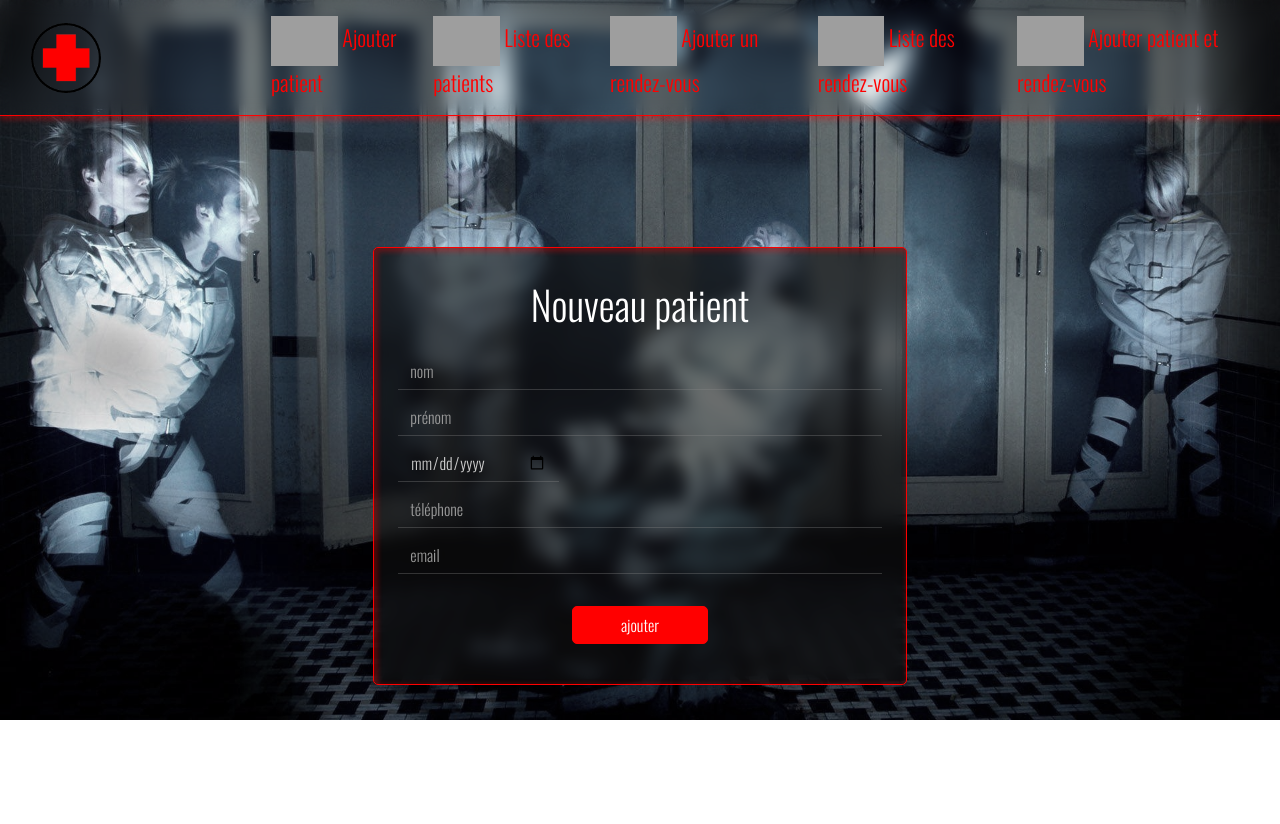
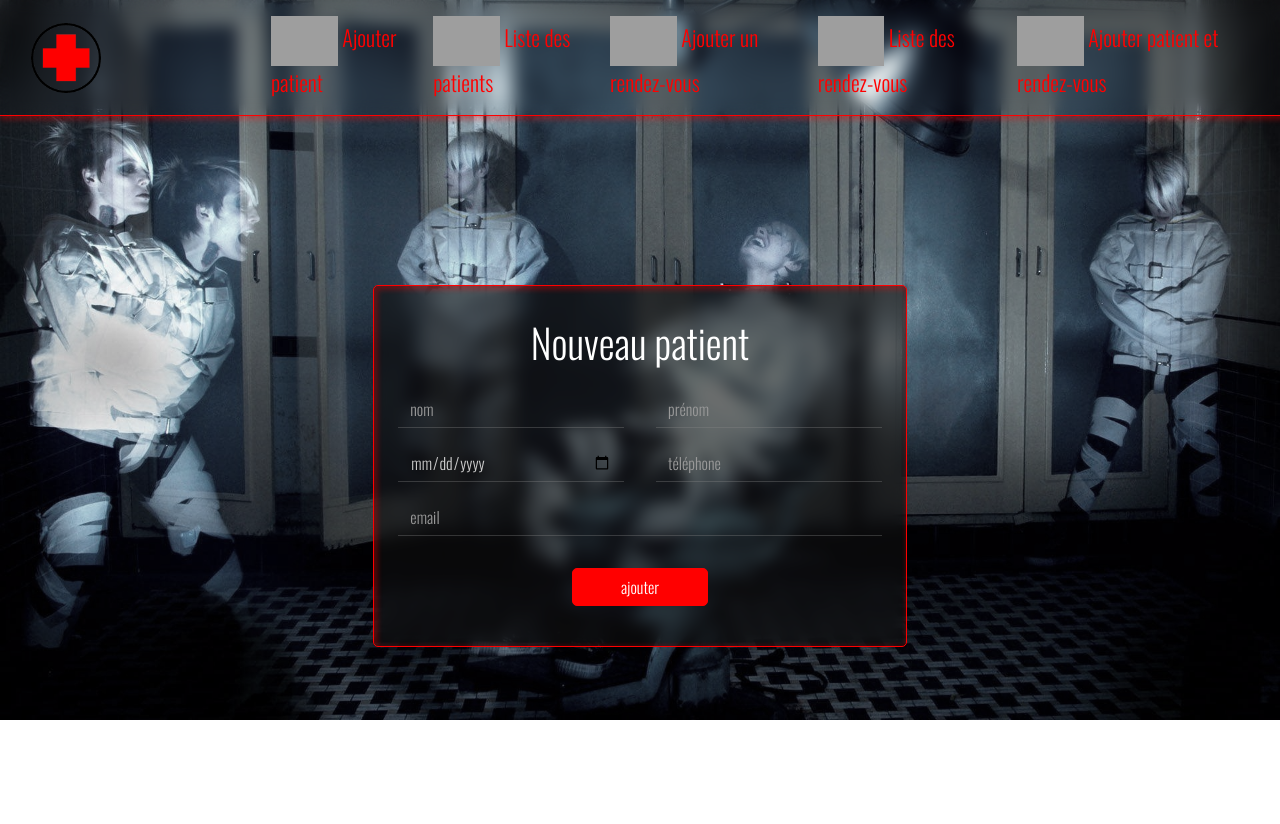
Before and after one commit to JOURDANVincent/PDO-P2-FULLPDO, a PHP site: page /patient/add_patient_view in a window 1280 px wide. Run offline with PHP 8.4, Linux system fonts and the light colour scheme; some web fonts are replaced; grey boxes are pictures that could not be loaded.

Commit message:
correction view add patient

```diff
--- a/views/patient/add_patient.php
+++ b/views/patient/add_patient.php
@@ -21,8 +21,9 @@
 
                 <h1 class="py-3 text-center txtW">Nouveau patient</h1>
 
+                <div class="form-inline">
                     <input
-                    class="form-control <?= (!empty($this->form_check['lastname'])) ? 'bgError' : '' ;?> mb-2"
+                        class="form-control col <?= (!empty($this->form_check['lastname'])) ? 'bgError' : '' ;?> mb-2 mr-3"
                         type="text"
                         name="lastname"
                         placeholder="nom"
@@ -30,20 +31,24 @@
                         pattern ="^[a-zA-Z\-][^0-9]{2,}$"
                         title="2 lettres mini / aucun chiffre ou caractères spéciaux"
                     >
-                <div class="txt1 mb-2 mt-0 pl-3"><?= $this->form_check['lastname'] ?? '' ;?></div>
-
                     <input
-                    class="form-control <?= (!empty($this->form_check['firstname'])) ? 'bgError' : '' ;?> mb-2"
+                        class="form-control col <?= (!empty($this->form_check['firstname'])) ? 'bgError' : '' ;?> mb-2 ml-3"
                         type="text"
                         name="firstname"
                         placeholder="prénom"
                         value="<?= $this->firstname ?? '' ;?>"
                         required pattern ="^[a-zA-Z\-][^0-9]{2,}$" title="2 lettres mini / aucun chiffre ou caractères spéciaux"
                     >
-                <div class="txt1 mb-2 mt-0 pl-3"><?= $this->form_check['firstname'] ?? '' ;?></div>
+                </div>
 
+                <div class="form-inline">
+                    <div class="txt1 mb-2 mt-0 mr-3"><?= $this->form_check['lastname'] ?? '' ;?></div>
+                    <div class="txt1 mb-2 mt-0 ml-3"><?= $this->form_check['firstname'] ?? '' ;?></div>
+                </div>
+
+                <div class="form-inline">
                     <input
-                    class="form-control col-4 <?= (!empty($this->form_check['birthdaybirthdate'])) ? 'bgError' : '' ;?> mb-2"
+                        class="form-control col <?= (!empty($this->form_check['birthdaybirthdate'])) ? 'bgError' : '' ;?> mb-2 mr-3"
                         type="date"
                         name="birthdate"
                         placeholder="jj-mm-aaaa"
@@ -51,10 +56,7 @@
                         required
                         title="format jj-mm-aaaa (ex: 20/12/1983)"
                     >
-
-                <div class="txt1 col-4 mb-2 mt-0"><?= $this->form_check['birthdate'] ?? '' ;?></div>
-
-                <input class="form-control <?= (!empty($this->form_check['phone'])) ? 'bgError' : '' ;?> mb-2"
+                    <input class="form-control col <?= (!empty($this->form_check['phone'])) ? 'bgError' : '' ;?> mb-2 ml-3"
                         type="phone"
                         name="phone"
                         placeholder="téléphone"
@@ -62,7 +64,12 @@
                         pattern="^(0|\+33)[1-9]( *[0-9]{2}){4}$"
                         title="ex: 06-12-34-56-78"
                     >
-                <div class="txt1 mb-2 mt-0 pl-3"><?= $this->form_check['phone'] ?? '' ;?></div>
+                </div>
+
+                <div class="form-inline">
+                    <div class="txt1 col mb-2 mt-0 mr-3"><?= $this->form_check['birthdate'] ?? '' ;?></div>
+                    <div class="txt1 col mb-2 mt-0 ml-3"><?= $this->form_check['phone'] ?? '' ;?></div>
+                </div>
 
                 <input
                     class="form-control <?= !empty($alert_msg) ? 'bgError' : '' ;?> mb-2"
```
Lines whose indentation alone changed are shown as unchanged.
